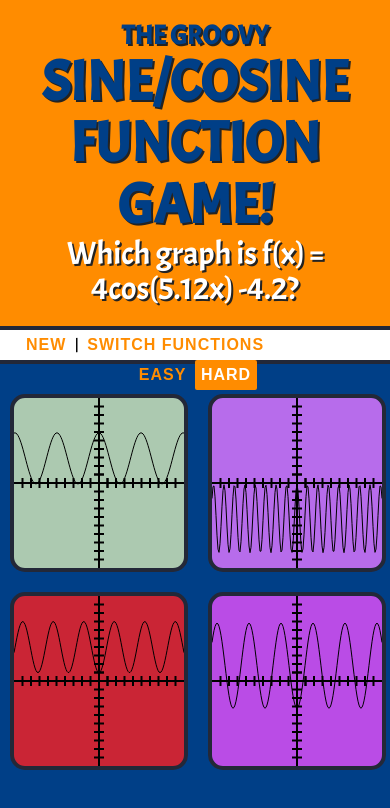
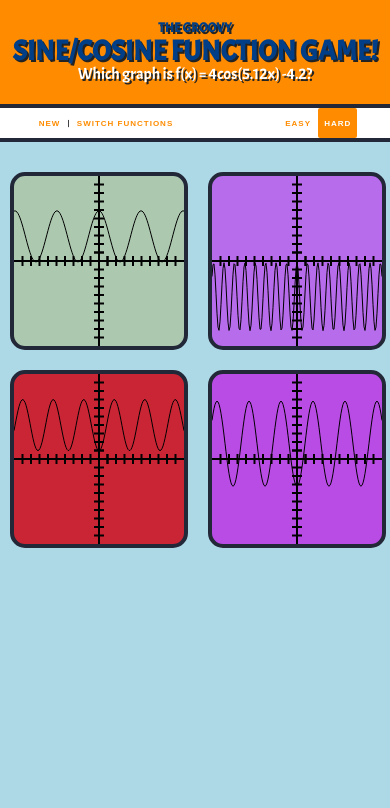
Before and after one commit to kyserrecchia/KylesGreatFunctionGame, a website: page public/index.html in a window 390 px wide. Shown: the top 808 px of the page. Drawn offline with Linux system fonts and the light colour scheme.

Commit message:
deployed now! resizing and testing!

```diff
--- a/app.js
+++ b/app.js
@@ -2,7 +2,6 @@ var express = require("express");
 var app = express();
 
 app.use(express.static('public'));
-
 
 app.get('/', function (req, res) {
   res.sendFile('/index.html');
--- a/public/index.css
+++ b/public/index.css
@@ -109,3 +109,13 @@ button:hover {
 	width: 25%;
 	color: black;
 }
+
+
+/*for mobile*/
+@media only screen and (max-width: 450px) {
+    body {
+    	background: lightblue;
+    	width: 100%;
+        font-size: .5em;
+    }
+}
--- a/public/index.html
+++ b/public/index.html
@@ -3,7 +3,7 @@
 <head>
 	<title>Groovy Function Game</title>
 	<meta charset="UTF-8">
-	<meta name="viewport" content="width=device-width, initial-scale=1, shrink-to-fit=no">
+	<!-- <meta name="viewport" content="width=device-width, initial-scale=1"> -->
 	<meta http-equiv="X-UA-Compatible" content="IE=EmulateIE7"/>
 	<link href="https://fonts.googleapis.com/css?family=Acme" rel="stylesheet">
 	<link rel="stylesheet" type="text/css" href="/index.css">
```
